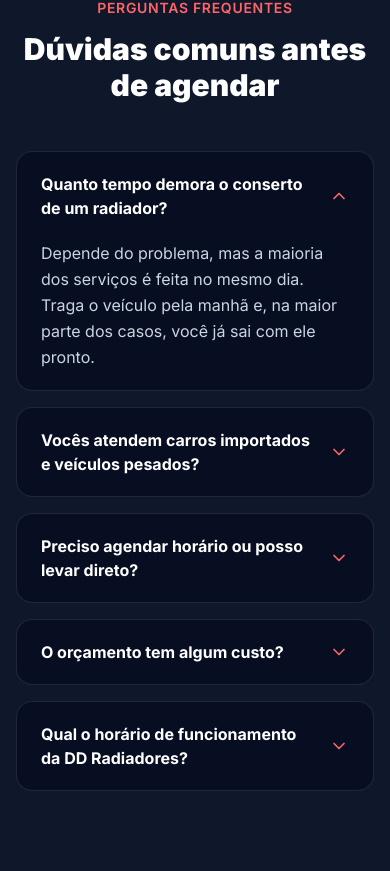
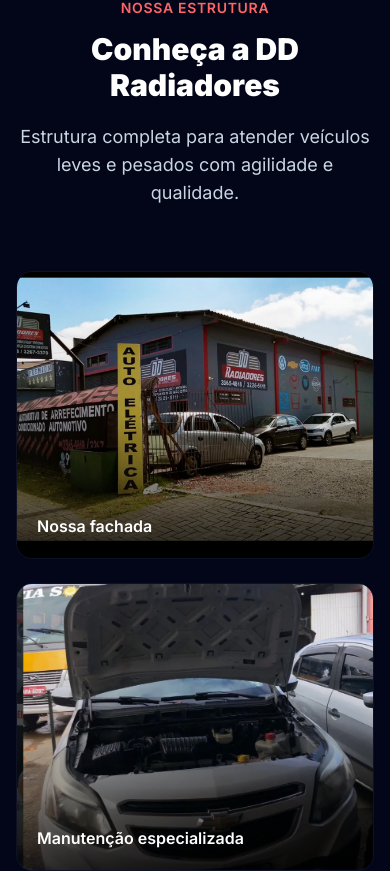
Before and after one commit to comunidadevencedores-lgtm/dd-radiadores, a Next.js app: page / in a window 390 px wide. Shown: the part 5917-6788 px from the top of the page. Built offline with nearby package versions, Linux system fonts and the light colour scheme.

Commit message:
Add files via upload

```diff
--- /dev/null
+++ b/components/Gallery.tsx
@@ -0,0 +1,73 @@
+"use client";
+
+import Image from "next/image";
+import { motion } from "framer-motion";
+
+const photos = [
+  {
+    src: "/images/fachada-dd-radiadores.webp",
+    alt: "Fachada da DD Radiadores em Curitiba",
+    caption: "Nossa fachada",
+  },
+  {
+    src: "/images/manutencao-veiculo-dd.webp",
+    alt: "Manutenção de veículo na DD Radiadores",
+    caption: "Manutenção especializada",
+  },
+  {
+    src: "/images/carga-de-gas-ar-condicionado.webp",
+    alt: "Recarga de gás de ar-condicionado automotivo",
+    caption: "Recarga de ar-condicionado",
+  },
+];
+
+export default function Gallery() {
+  return (
+    <section className="py-20 md:py-28 bg-slate-950">
+      <div className="max-w-7xl mx-auto px-4 sm:px-6 lg:px-8">
+        <motion.div
+          initial={{ opacity: 0, y: 20 }}
+          whileInView={{ opacity: 1, y: 0 }}
+          viewport={{ once: true }}
+          className="text-center max-w-3xl mx-auto mb-16"
+        >
+          <span className="text-red-400 font-semibold tracking-wider text-sm uppercase">
+            Nossa estrutura
+          </span>
+          <h2 className="text-3xl sm:text-4xl lg:text-5xl font-black text-white mt-3 mb-5">
+            Conheça a DD Radiadores
+          </h2>
+          <p className="text-slate-300 text-lg">
+            Estrutura completa para atender veículos leves e pesados com agilidade e
+            qualidade.
+          </p>
+        </motion.div>
+
+        <div className="grid sm:grid-cols-2 lg:grid-cols-3 gap-6">
+          {photos.map((photo, i) => (
+            <motion.div
+              key={photo.src}
+              initial={{ opacity: 0, y: 30 }}
+              whileInView={{ opacity: 1, y: 0 }}
+              viewport={{ once: true }}
+              transition={{ delay: i * 0.1 }}
+              className="group relative rounded-2xl overflow-hidden border border-white/5 hover:border-red-500/40 transition-all duration-300 h-72"
+            >
+              <Image
+                src={photo.src}
+                alt={photo.alt}
+                fill
+                sizes="(max-width: 768px) 100vw, (max-width: 1024px) 50vw, 33vw"
+                className="object-cover transition-transform duration-500 group-hover:scale-105"
+              />
+              <div className="absolute inset-0 bg-gradient-to-t from-black/80 via-black/10 to-transparent" />
+              <div className="absolute bottom-0 left-0 right-0 p-5">
+                <p className="text-white font-semibold">{photo.caption}</p>
+              </div>
+            </motion.div>
+          ))}
+        </div>
+      </div>
+    </section>
+  );
+}
```
